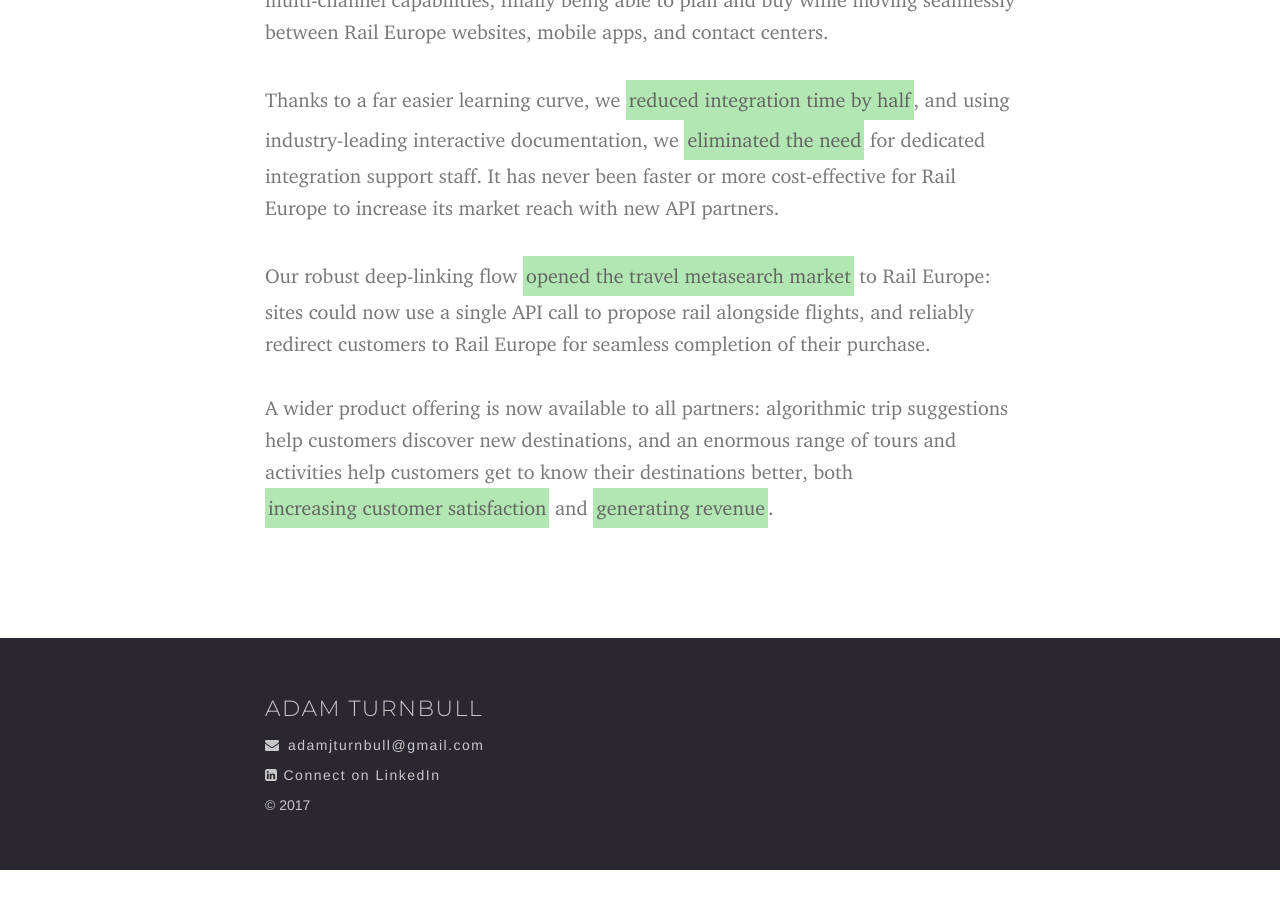
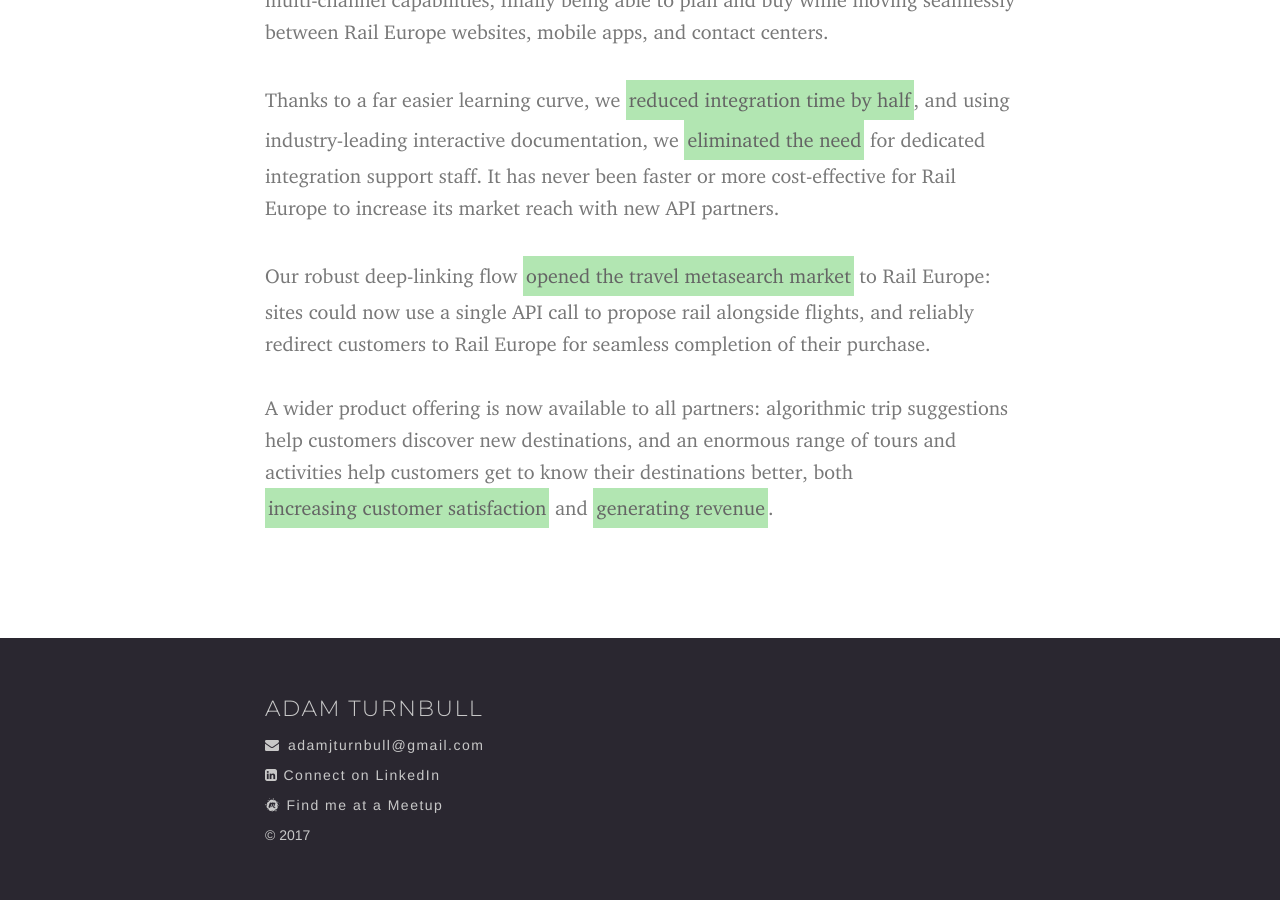
Before and after one commit to adamturnbull/adamturnbull.github.io, a Jekyll site: the page built from api.html, in a window 1280 px wide and 900 px high, scrolled down 2577 px. Built offline with Jekyll 4.4.1, drawn with Linux system fonts in a browser that asks for light colours; nearby versions of some CDN libraries; some web fonts are replaced; before the commit the page ends 3447 px from its top, so only the background shows below that.

Commit message:
Added Meetup Profile

```diff
--- a/_layouts/default.html
+++ b/_layouts/default.html
@@ -59,6 +59,7 @@
                       //-->
                     </script><noscript>Sorry, you need Javascript on to email me.</noscript></li>
                   <li><a target="_blank" href="https://www.linkedin.com/in/adamjturnbull/" aria-label="Visit me on LinkedIn"><i class="fa fa-linkedin-square"></i>Connect on LinkedIn</a></li>
+                  <li><a target="_blank" href="https://www.meetup.com/members/10783418/" aria-label="Let's Meetup"><i class="fa fa-meetup"></i>Find me at a Meetup</a></li>
                   <li>© 2017</li>
                 </ul>
               </div><!-- /.col -->
```
